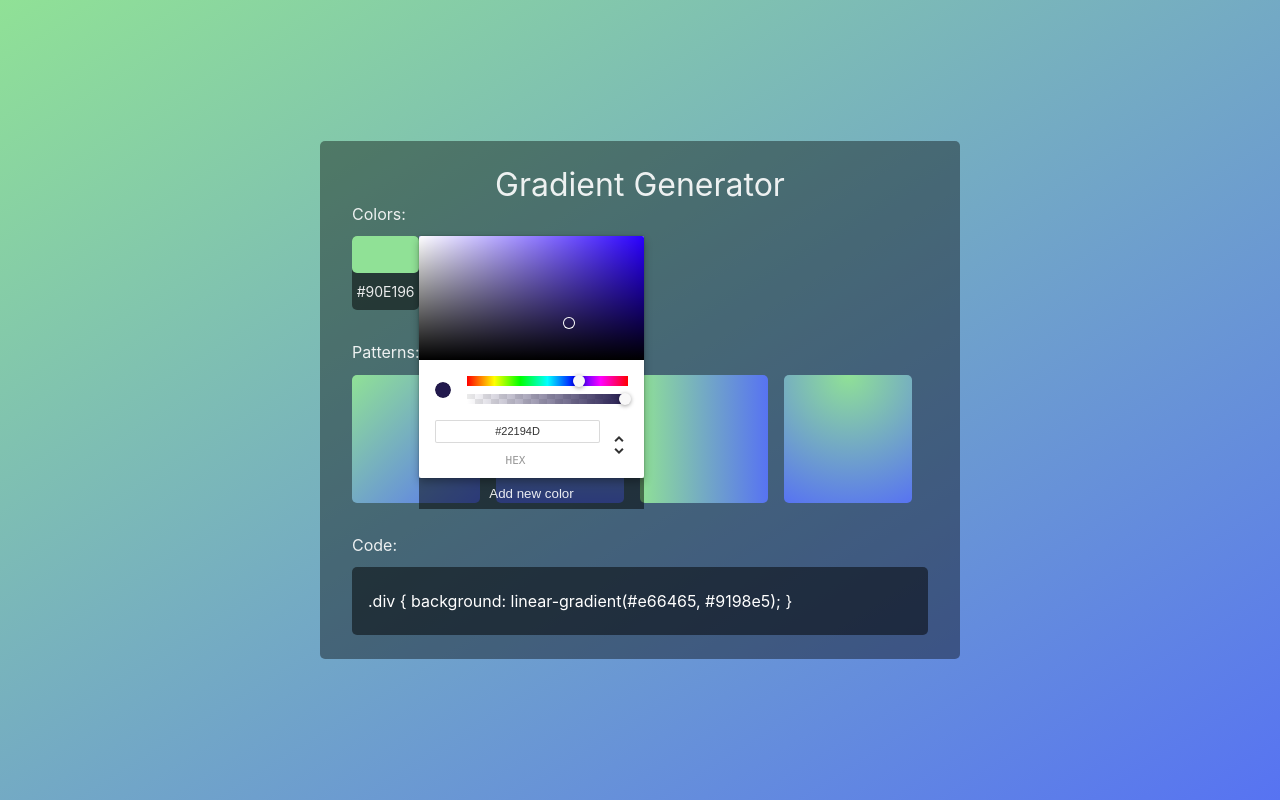
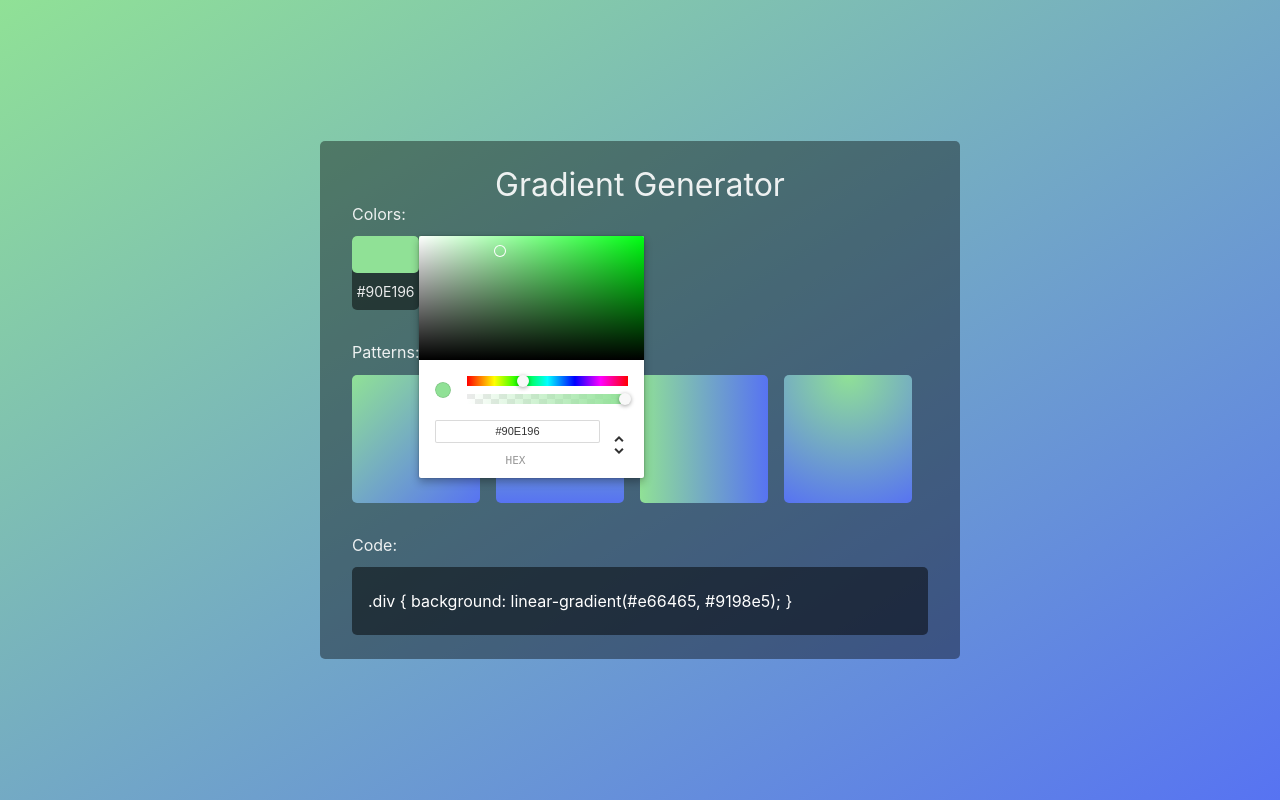
Before and after one commit to RaulECT/Gradient-Generator, a React (Create React App) app: page / in a window 1280 px wide. Both pictures are taken after a click on the element 385 px from the left and 254 px from the top of the page. Built offline with nearby package versions, Linux system fonts and the light colour scheme.

Commit message:
Edit colors functionality implemented

```diff
--- a/src/components/AddColorButton.js
+++ b/src/components/AddColorButton.js
@@ -10,7 +10,7 @@ export default function AddColorButton( { onClick } ) {
       ref={_ref}
       className='add-color-button'
       id='addColorButton'
-      onClick={ () => {onClick(_ref)} }
+      onClick={ () => {onClick(_ref, null, true)} }
     >
       <span className='add-color-button__icon'>+</span>
       <span className='add-color-button__text'>Add Color</span>
--- a/src/components/ColorPicker.js
+++ b/src/components/ColorPicker.js
@@ -3,15 +3,16 @@ import { ChromePicker } from 'react-color'
 
 import './ColorPicker.css'
 
-export default function ColorPicker( { add, onChangeColor, onAddNewColor, buttonRef, position } ) {
+export default function ColorPicker( { add, onChangeColor, onAddNewColor, buttonRef, position, color } ) {
   const isAddPicker = add || false
-  let colorSelected = {}
-  const _onChangeColor = onChangeColor || handelOnChangeColor
+  let colorSelected = '#fff'
+  const _onChangeColor = add ? handelOnChangeColor : onChangeColor
   const _onAddNewColor = onAddNewColor ? onAddNewColor : c => {}
   const addButton = isAddPicker ? <button onClick={ handleOnAddNewColor } className='color-picker__add-button'>Add new color</button> : null
   const pickerStyle = { ...position }
+  const _color = add ? colorSelected : color
 
-  function handelOnChangeColor( newColor ) { colorSelected = newColor }
+  function handelOnChangeColor( newColor ) { colorSelected = newColor.hex }
 
   function handleOnAddNewColor() { _onAddNewColor( colorSelected ) }
 
@@ -20,7 +21,10 @@ export default function ColorPicker( { add, onChangeColor, onAddNewColor, button
       className='color-picker'
       style={ pickerStyle }
     >
-      <ChromePicker onChange={ _onChangeColor } />
+      <ChromePicker
+        onChange={ _onChangeColor }
+        color={_color}
+      />
       {addButton}
     </div>
   )
--- a/src/components/CurrentColorsList.js
+++ b/src/components/CurrentColorsList.js
@@ -3,5 +3,5 @@ import ColorItem from './ColorItem'
 
 export default function CurrentColorList( { colors, onClick } ) {
 
-  return colors.map( (color, index) => < ColorItem onClick={ onClick } key={index} color={color} /> )
+  return colors.map( (color, index) => < ColorItem onClick={ e => onClick( e, index ) } key={index} color={color} /> )
 }
--- a/src/containers/GradientMenu.js
+++ b/src/containers/GradientMenu.js
@@ -13,6 +13,8 @@ export default function GradientMenu( { currentColors, onChangeColors, onChangeG
   const addColorButton = useRef( null )
   const [ isPickerShowing, handlePickerShowing ] = useState( false )
   const [ elementClicked, updateElementeClicked ] = useState( null )
+  const [ colorSelected, handleColorSelected ] = useState( null )
+  const [ isAddButtonPressed, handleIsAddButtonPress ] = useState( false )
   const pickerPos = usePosition( elementClicked )
 
   const _gradientsType = gradientsType || []
@@ -21,7 +23,9 @@ export default function GradientMenu( { currentColors, onChangeColors, onChangeG
       onAddNewColor={ AddColor }
       buttonRef={ addColorButton }
       position={ pickerPos }
-      add
+      add={ isAddButtonPressed }
+      color={ currentColors[colorSelected] }
+      onChangeColor={ handleOnEditColor }
     /> ) : null
 
   function changeGradient( type, code ) {
@@ -30,13 +34,23 @@ export default function GradientMenu( { currentColors, onChangeColors, onChangeG
   }
 
   function AddColor(color) {
-    console.log(color)
-    onChangeColors( currentColors.concat( [ color.hex ] ) )
+    handleIsAddButtonPress( false )
+    handlePickerShowing( false )
+    onChangeColors( currentColors.concat( [ color ] ) )
   }
 
-  function handleOnAddColor( elementClicked ) {
+  function handleOnAddColor( elementClicked, colorSelected = null, isAddBtnPress = false ) {
+    handleIsAddButtonPress( isAddBtnPress )
     updateElementeClicked( elementClicked )
+    handleColorSelected( colorSelected )
     handlePickerShowing( !isPickerShowing )
+  }
+
+  function handleOnEditColor( newColor ) {
+    const colorsUpdated = [ ...currentColors ]
+
+    colorsUpdated[ colorSelected ] = newColor.hex
+    onChangeColors( colorsUpdated )
   }
 
   return (
```
